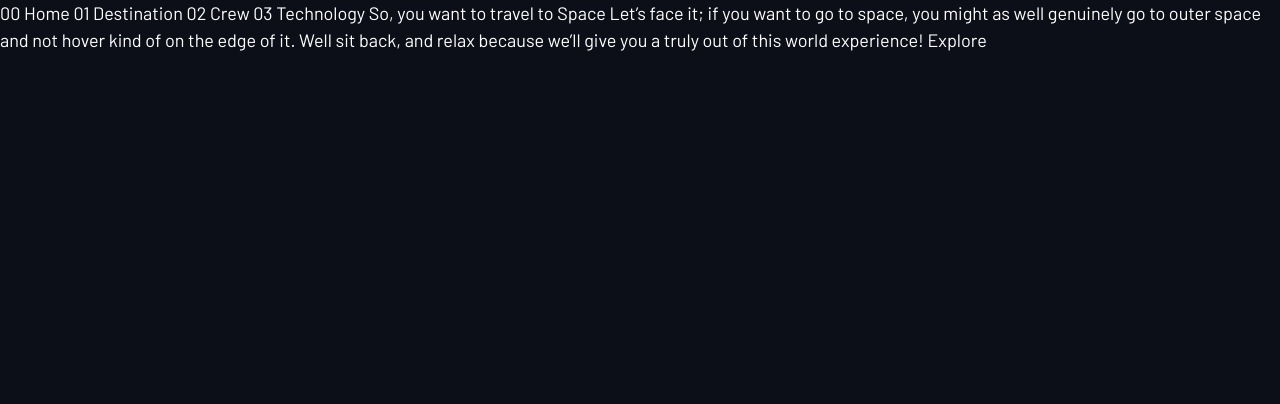
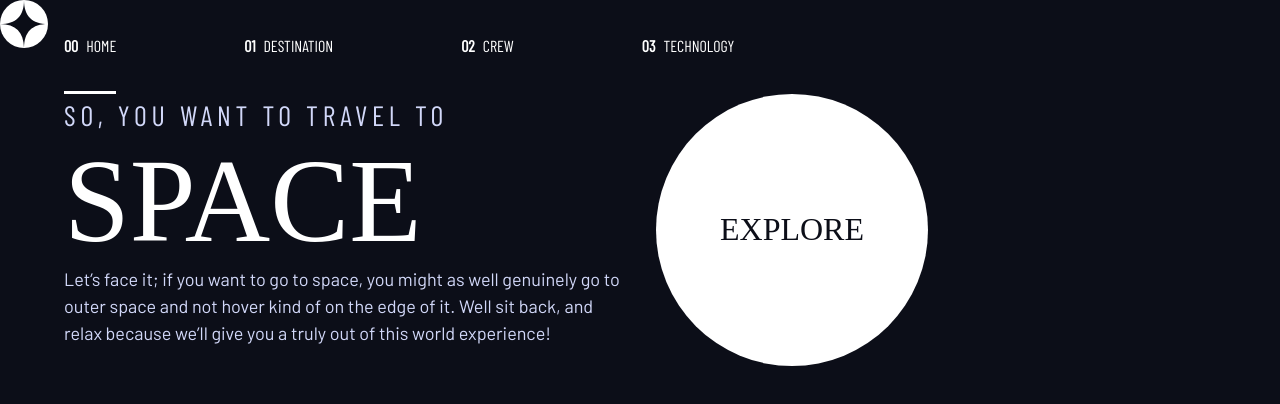
Before and after one commit to JonathanRe/scrimba-space-tourism-main, a plain HTML site: page index.html in a window 1280 px wide. Drawn offline with nearby package versions, Linux system fonts and the light colour scheme; a web font is replaced by a local one.

Commit message:
working on home page

```diff
--- a/index.html
+++ b/index.html
@@ -15,20 +15,38 @@
 
   <title>Frontend Mentor | Space tourism website</title>
 </head>
-<body>
+<body class="home">
 
-  00 Home
-  01 Destination
-  02 Crew
-  03 Technology
+  <header class="primary-header flex">
+    <div>
+      <img src="./assets/shared/logo.svg" alt="space tourism logo" class="logo">
+    </div>
 
-  So, you want to travel to
-  Space
-  Let’s face it; if you want to go to space, you might as well genuinely go to
-  outer space and not hover kind of on the edge of it. Well sit back, and relax
-  because we’ll give you a truly out of this world experience!
+    <nav>
+      <ul class="primary-navigation underline-indicators flex">
+        <li class="active"><a class="uppercase text-white fs-300 ff-sans-cond letter-spacing-2" href="index.html"><span>00</span>Home</a></li>
+        <li><a class="uppercase text-white fs-300 ff-sans-cond letter-spacing-2" href="destination.html"><span>01</span>Destination</a></li>
+        <li><a class="uppercase text-white fs-300 ff-sans-cond letter-spacing-2" href="crew.html"><span>02</span>Crew</a></li>
+        <li><a class="uppercase text-white fs-300 ff-sans-cond letter-spacing-2" href="technology.html"><span>03</span>Technology</a></li>
+      </ul>
+    </nav>
+  </header>
 
-  Explore
+
+  <main class="grid-container">
+    <div>
+      <h1 class="uppercase ff-sans-cond fs-500 text-light letter-spacing-large">So, you want to travel to <span class="display-block ff-serif fs-900 text-white letter-spacing-none">Space</span></h1>
+      <p class="text-light">
+        Let’s face it; if you want to go to space, you might as well genuinely go to
+        outer space and not hover kind of on the edge of it. Well sit back, and relax
+        because we’ll give you a truly out of this world experience!
+      </p>
+    </div>
+
+    <div>
+      <a href="#" class="large-button uppercase ff-serif fs-600 text-dark bg-white">Explore</a>
+    </div>
+  </main>
 
 </body>
 </html>
--- a/style.css
+++ b/style.css
@@ -9,12 +9,12 @@
     --clr-white-hsl: 0 0% 100%;
 
     /* font sizes */
-    --fs-900: 9.375rem;
-    --fs-800: 6.25rem;
-    --fs-700: 3.5rem;
-    --fs-600: 2rem;
+    --fs-900: clamp(5rem, 8vw + 1rem, 9.375rem);
+    --fs-800: 3.5rem;
+    --fs-700: 1.5rem;
+    --fs-600: 1rem;
     --fs-500: 1.75rem;
-    --fs-400: 1.125rem;
+    --fs-400: 0.9375rem;
     --fs-300: 1rem;
     --fs-200: 0.875rem;
 
@@ -22,6 +22,24 @@
     --ff-serif: "Bellefair", serif;
     --ff-sans-cond: "Barlow Condensed", sans-serif;
     --ff-sans-normal: "Barlow", sans-serif;
+}
+
+@media (min-width: 35em) {
+    :root {
+        --fs-800: 5rem;
+        --fs-700: 2.5rem;
+        --fs-600: 1.5rem;
+        --fs-400: 1rem;
+    }
+}
+
+@media (min-width: 45em) {
+    :root {
+        --fs-800: 6.25rem;
+        --fs-700: 3.5rem;
+        --fs-600: 2rem;
+        --fs-400: 1.125rem;
+    }
 }
 
 
@@ -91,6 +109,10 @@ picture {
     gap: var(--gap, 1rem);
 }
 
+.display-block {
+    display: block;
+}
+
 .flow > *:where(:not(:first-child)) {
     margin-top: var(--flow-space, 1rem);
 }
@@ -100,6 +122,27 @@ picture {
     padding-inline: 2rem;
     margin-inline: auto;
 }
+
+.grid-container {
+    display: grid;
+}
+
+@media (min-width: 45em) {
+    .grid-container {
+        column-gap: var(--container-gap, 2rem);
+        grid-template-columns: minmax(2rem, 1fr) repeat(2, minmax(0, 40rem)) minmax(2rem, 1fr);
+    }
+
+    .grid-container > *:first-child {
+        grid-column: 2;
+    }
+
+    .grid-container > *:last-child {
+        grid-column: 3;
+    }
+}
+
+
 
 .visually-hidden {
     clip: rect(0 0 0 0);
@@ -148,6 +191,7 @@ picture {
 .letter-spacing-large { letter-spacing: 4.75px; }
 .letter-spacing-medium { letter-spacing: 2.7px; }
 .letter-spacing-small { letter-spacing: 2.35px; }
+.letter-spacing-none { letter-spacing: 0; }
 
 .uppercase { text-transform: uppercase; }
 
@@ -188,7 +232,7 @@ picture {
 .large-button {
     position: relative;
     isolation: isolate;
-    display: grid;
+    display: inline-grid;
     place-items: center;
     padding-inline: 2em;
     aspect-ratio: 1;
@@ -216,6 +260,7 @@ picture {
 
 .primary-navigation {
     --gap: 8rem;
+    --underline-gap: 2rem;
     list-style: none;
     padding: 0;
     margin: 0;
@@ -303,4 +348,7 @@ body {
     font-family: var(--ff-sans-normal);
     color: hsl( var(--clr-white-hsl) );
     background-color: hsl( var(--clr-dark-hsl) );
+
+    display: grid;
+    grid-template-rows: min-content 1fr;
 }
```
